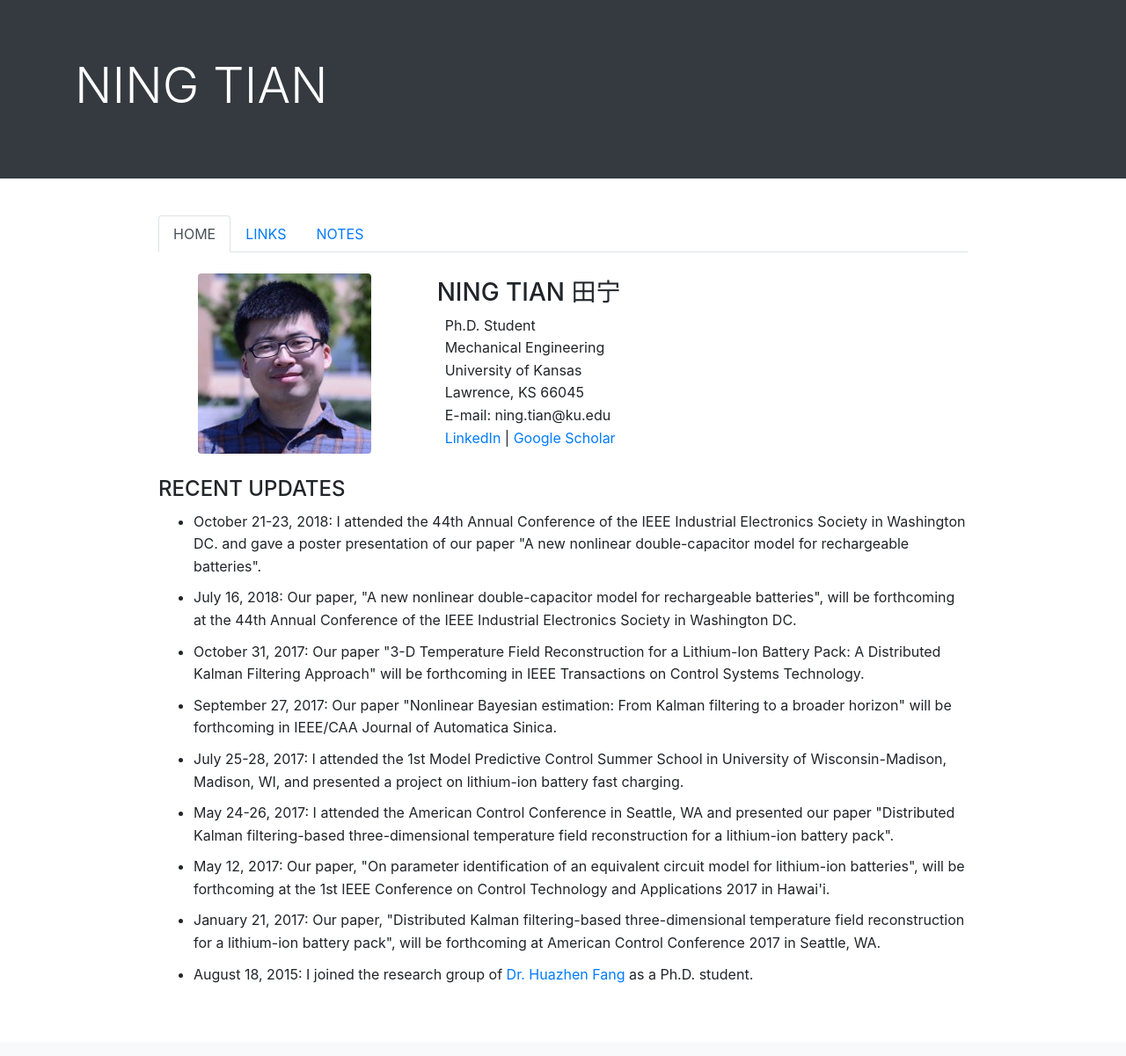
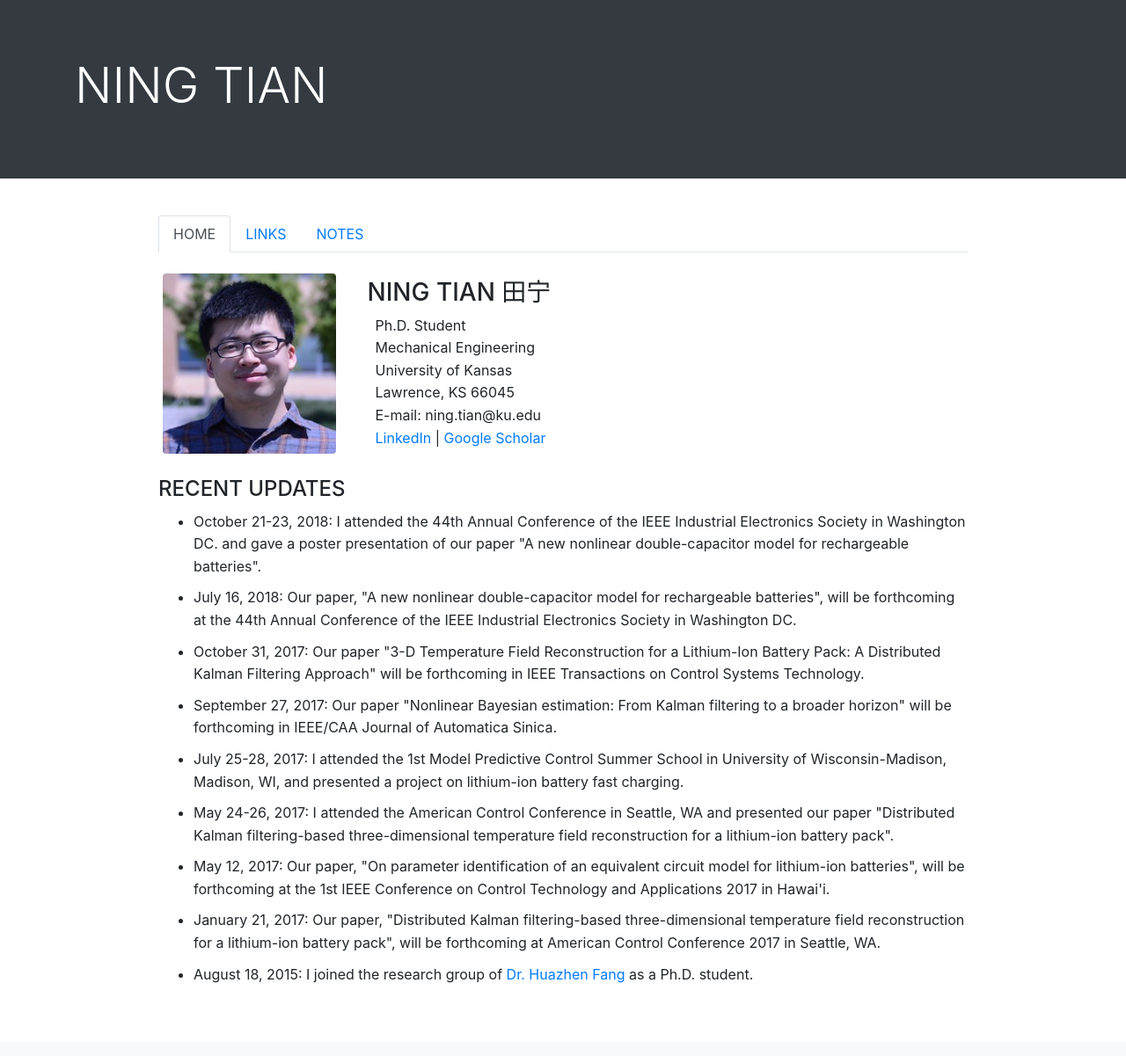
Before and after one commit to ningtian/ningtian.github.io, a Jekyll site: the page index.html, which Jekyll copies as it is, in a window 1280 px wide. Shown: the whole page at 88% size. Built offline with Jekyll 4.4.1, drawn with Linux system fonts in a browser that asks for light colours.

Commit message:
Update index.html

```diff
--- a/index.html
+++ b/index.html
@@ -47,10 +47,10 @@
 
     <div class="a">
 	<div class="row align-items-center">
-	<div class="col-4">
+	<div class="col-3">
 	<img src="/img/Picture11.jpg" class="rounded mx-auto d-block" alt="Responsive image">
 	</div>
-	<div class="col-8 text-left">
+	<div class="col-8">
 	<h3>NING TIAN 田宁</h3>
 	&nbsp  Ph.D. Student<br>
 	&nbsp  Mechanical Engineering<br>
```
